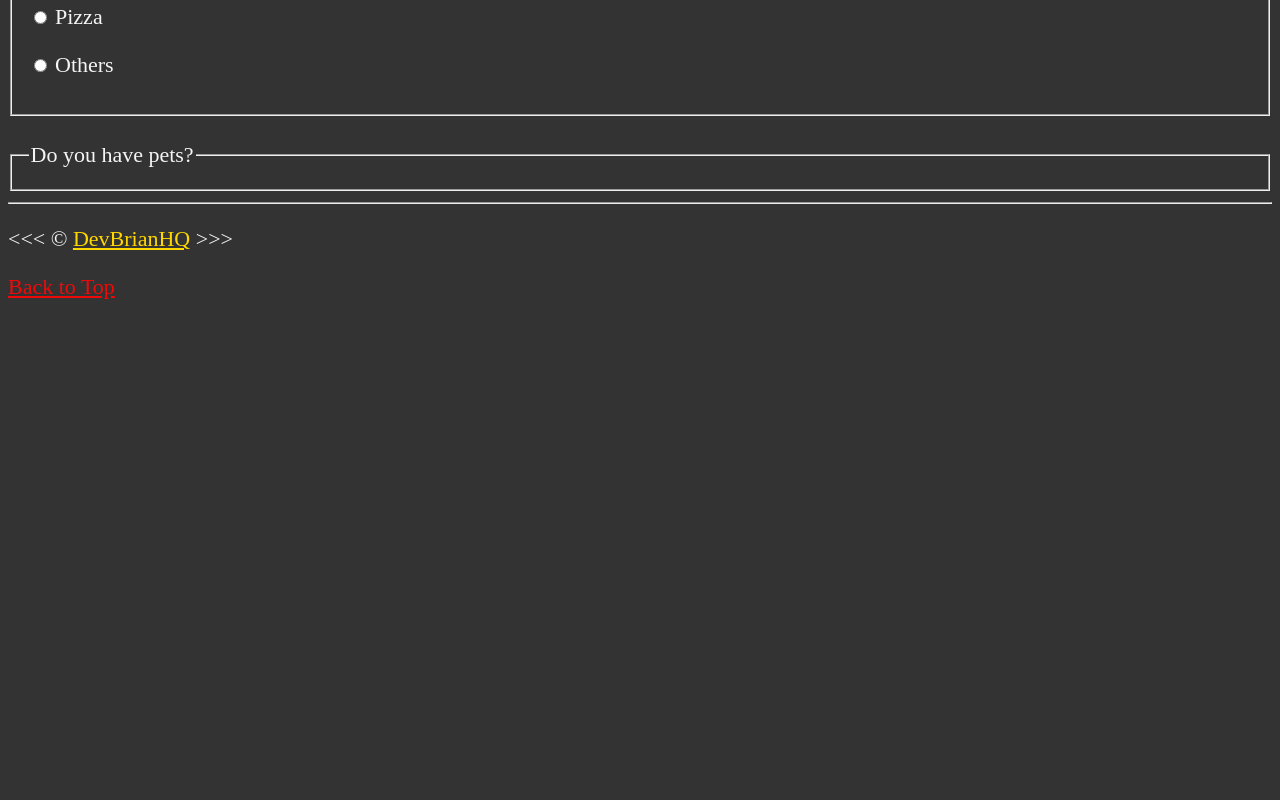
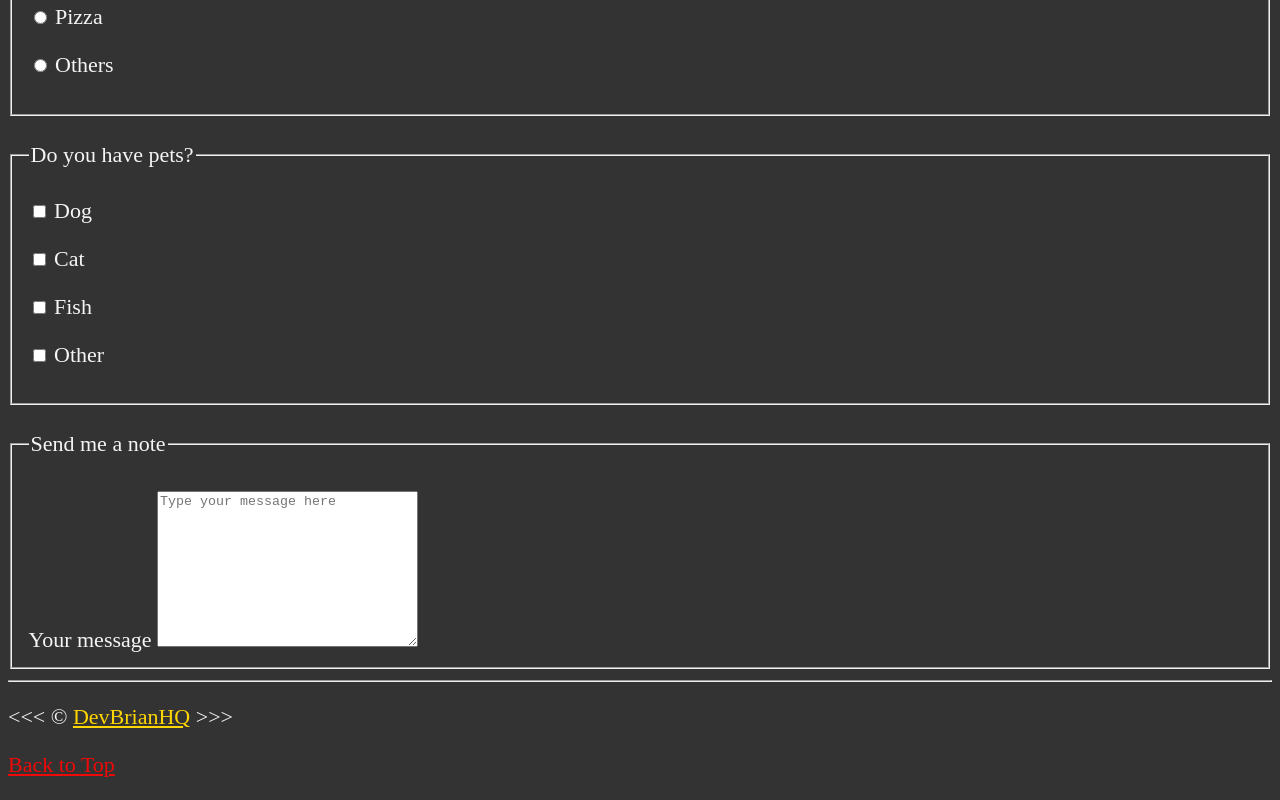
Before and after one commit to DevBrianHQ/html-project-01, a plain HTML site: page index.html in a window 1280 px wide. Shown: the part 3637-4437 px from the top of the page. Before the commit the page ends 3959 px from the top, so only its background shows below. Drawn offline with Linux system fonts and the light colour scheme.

Commit message:
added another form for sending a message

```diff
--- a/index.html
+++ b/index.html
@@ -250,7 +250,30 @@
             <br>
             <fieldset>
                 <legend>Do you have pets?</legend>
+                <P>
+                    <input type="checkbox" name="pets" id="dog" value="dog">
+                    <label for="dog">Dog</label>
+                </P>
+                <P>
+                    <input type="checkbox" name="pets" id="cat" value="cat">
+                    <label for="cat">Cat</label>
+                </P>
+                <P>
+                    <input type="checkbox" name="pets" id="fish" value="fish">
+                    <label for="fish">Fish</label>
+                </P>
+                <P>
+                    <input type="checkbox" name="pets" id="otherpet" value="otherpet">
+                    <label for="otherpet">Other</label>
+                </P>
 
+            </fieldset>
+            <br>
+            <fieldset>
+                <legend>Send me a note</legend>
+                <br>
+                <label for="message">Your message</label>
+                <textarea name="message" id="message" cols="30" rows="10" placeholder="Type your message here"></textarea>
             </fieldset>
         </article>
     </main>
```
